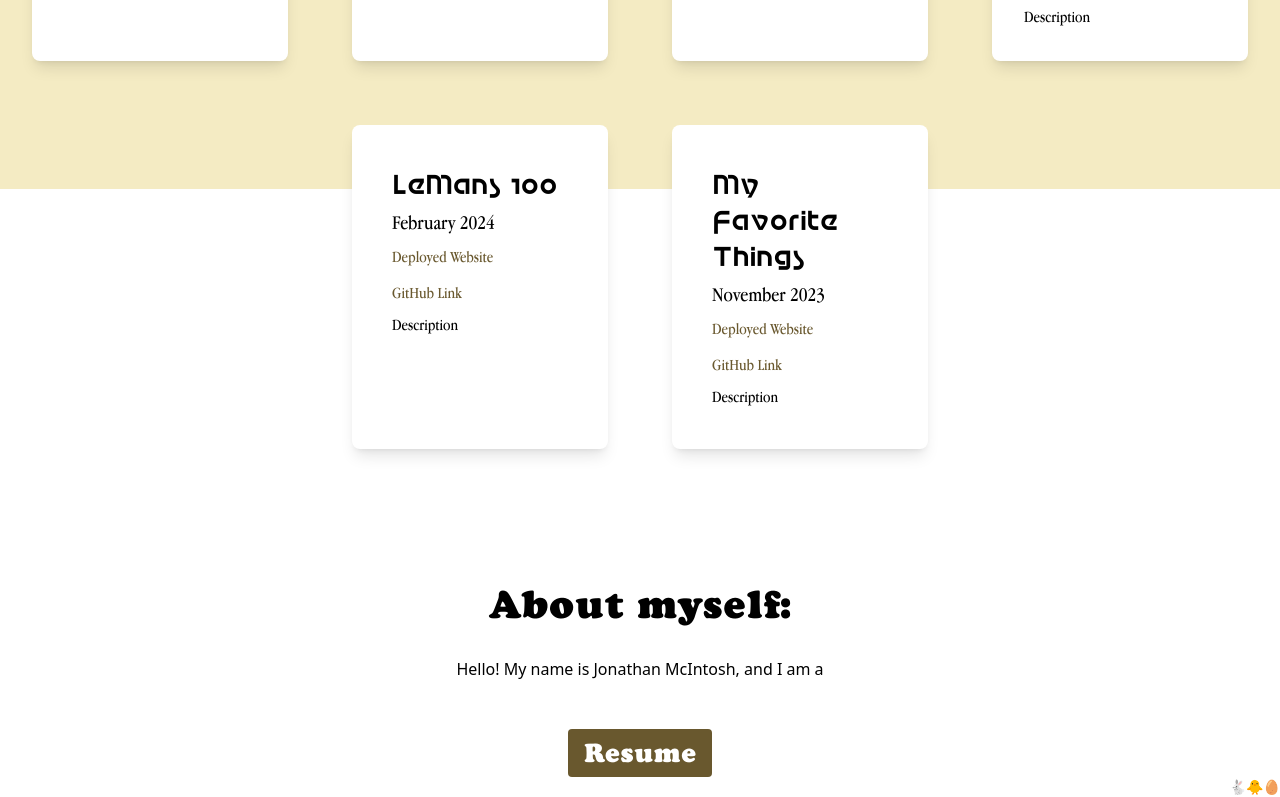
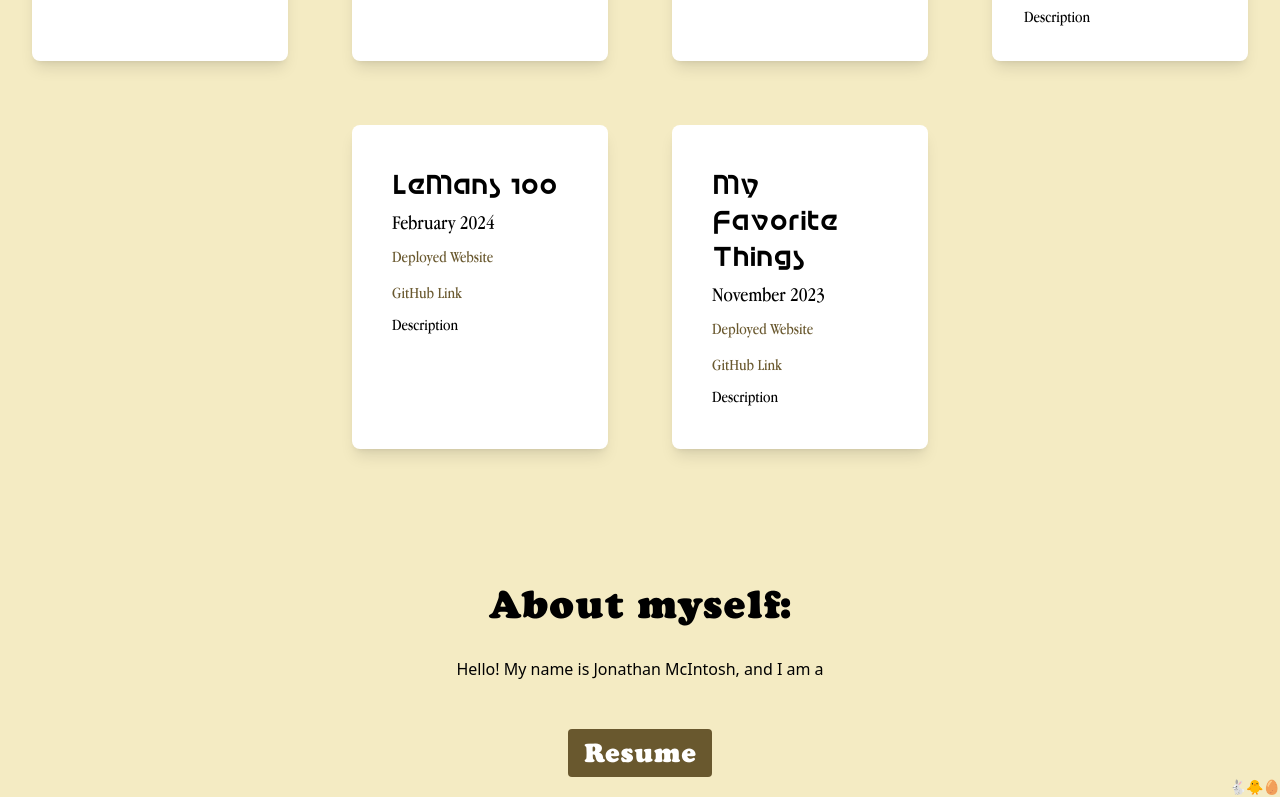
Before and after one commit to Whoami-Voyager/Personal_Website, a React (Vite) app: page / in a window 1280 px wide. Shown: the part 611-1408 px from the top of the page. Built offline with nearby package versions, Linux system fonts and the light colour scheme.

Commit message:
finally figured it out

```diff
--- a/src/Components/About.jsx
+++ b/src/Components/About.jsx
@@ -3,7 +3,7 @@ import ProjectCard from "./ProjectCard"
 
 function About() {
     return (
-        <div className="h-full w-full bg-appleBeige">
+        <div className="bg-appleBeige h-full">
             <div className="flex flex-row font-ThinkDifferent">
                 <h1 className="m-12 select-none text-center text-4xl lg:text-5xl w-1/5">Jonathan McIntosh</h1>
                 <div className="flex flex-col -skew-x-12 w-full m-6">
@@ -19,18 +19,18 @@ function About() {
                 <Link className="text-lg p-2 w-36 hover:text-terminalGreen hover:bg-black hover:scale-105 transition transform duration-100 border-4 border-black rounded-md text-center m-2" to="/coding">Coding Projects</Link>
                 <Link className="text-lg p-2 w-36 hover:text-terminalGreen hover:bg-black hover:scale-105 transition transform duration-100 border-4 border-black rounded-md text-center m-2" to="/photography">Photography</Link>
             </nav>
-            <div className="font-ThinkDifferent">
+            <div className="font-ThinkDifferent bg-appleBeige">
                 <p className="m-8 text-xl lg:text-center lg:text-3xl">Hey! I'm Jonathan and this is me just starting my development of my personal website. Here are some projects I have made:</p>
                 <ProjectCard />
             </div>
-            <h1 className="font-Cooper text-center m-8 text-xl md:mt-32 lg:text-4xl">About myself:</h1>
-            <div className="flex flex-col items-center gap-4 lg:gap-12">
+            <h1 className="font-Cooper text-center p-8 text-xl md:pt-32 lg:text-4xl bg-appleBeige">About myself:</h1>
+            <div className="flex flex-col items-center gap-4 lg:gap-12 bg-appleBeige">
                 <p>Hello! My name is Jonathan McIntosh, and I am a </p>
                 <a href="/Resume.pdf" download="Resume.pdf">
                     <button className="bg-appleAccent hover:scale-105 hover:-translate-y-1 text-white font-Cooper text-2xl py-2 px-4 rounded transition transform duration-300">Resume</button>
                 </a>
             </div>
-            <div className="flex justify-end text-sm">
+            <div className="flex justify-end text-sm bg-appleBeige">
                 <Link to="/easter-egg">🐇🐥🥚</Link>
             </div>
         </div>
```
